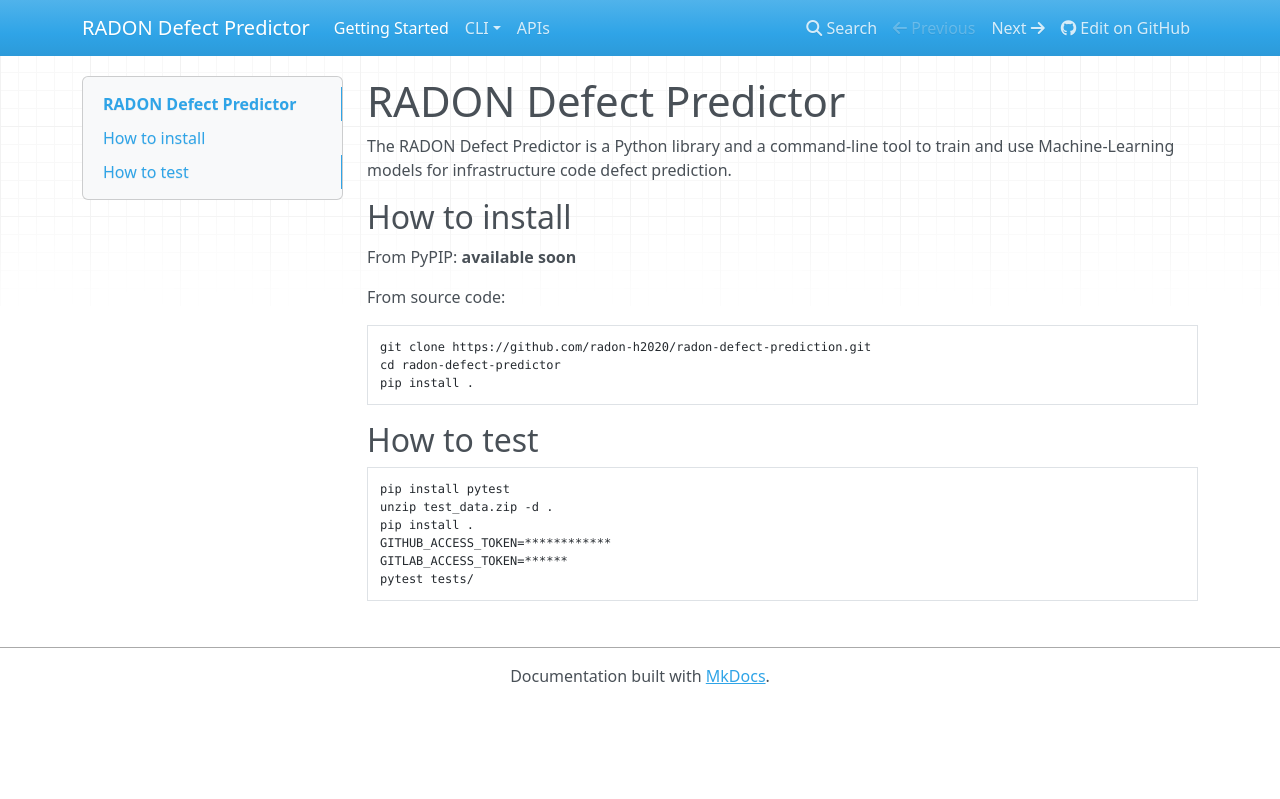
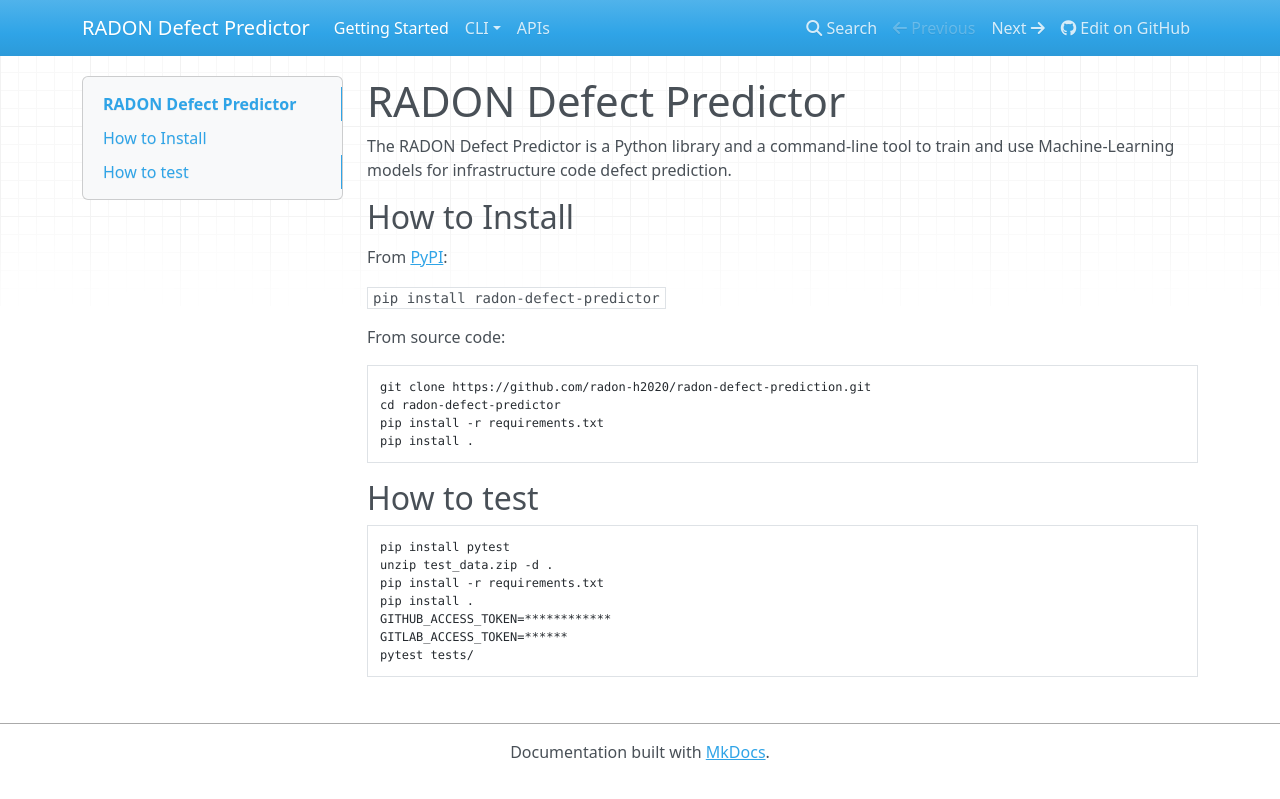
Before and after one commit to radon-h2020/radon-defect-prediction-cli, an MkDocs documentation site: the page built from docs/index.md, in a window 1280 px wide. Shown: the top 799 px of the page. Built offline with MkDocs 1.6.1, drawn with Linux system fonts in a browser that asks for light colours; nearby versions of some CDN libraries.

Commit message:
Update index.md

````diff
--- a/docs/index.md
+++ b/docs/index.md
@@ -2,16 +2,18 @@
 
 The RADON Defect Predictor is a Python library and a command-line tool to train and use Machine-Learning models for infrastructure code defect prediction.
 
-## How to install
+## How to Install
 
-From PyPIP: **available soon**
+From [PyPI](https://pypi.org/project/radon-defect-predictor/):
 
+`pip install radon-defect-predictor`
 
 From source code:
 
 ```text
 git clone https://github.com/radon-h2020/radon-defect-prediction.git
 cd radon-defect-predictor
+pip install -r requirements.txt
 pip install .
 ```
 
@@ -21,6 +23,7 @@
 ```text
 pip install pytest
 unzip test_data.zip -d .
+pip install -r requirements.txt
 pip install .
 GITHUB_ACCESS_TOKEN=************
 GITLAB_ACCESS_TOKEN=******
````
